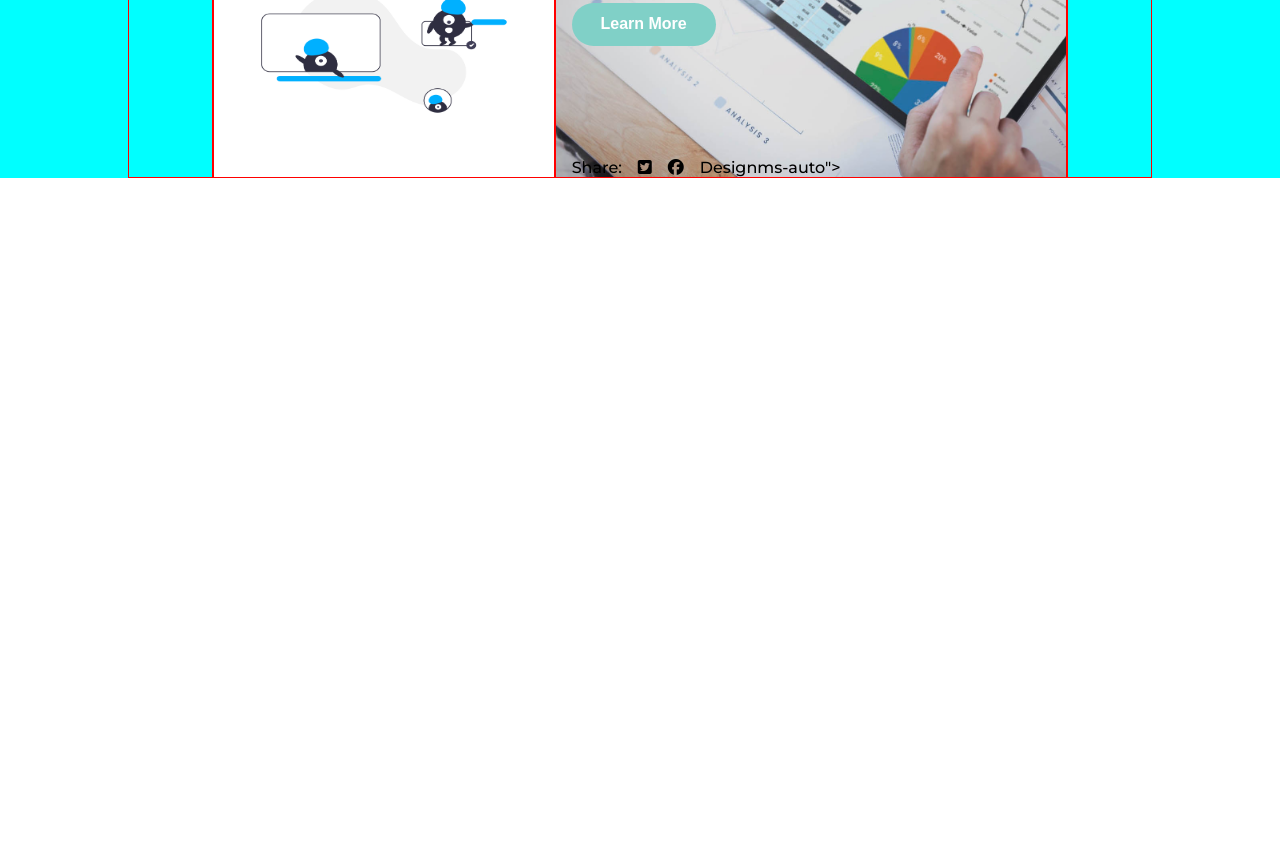
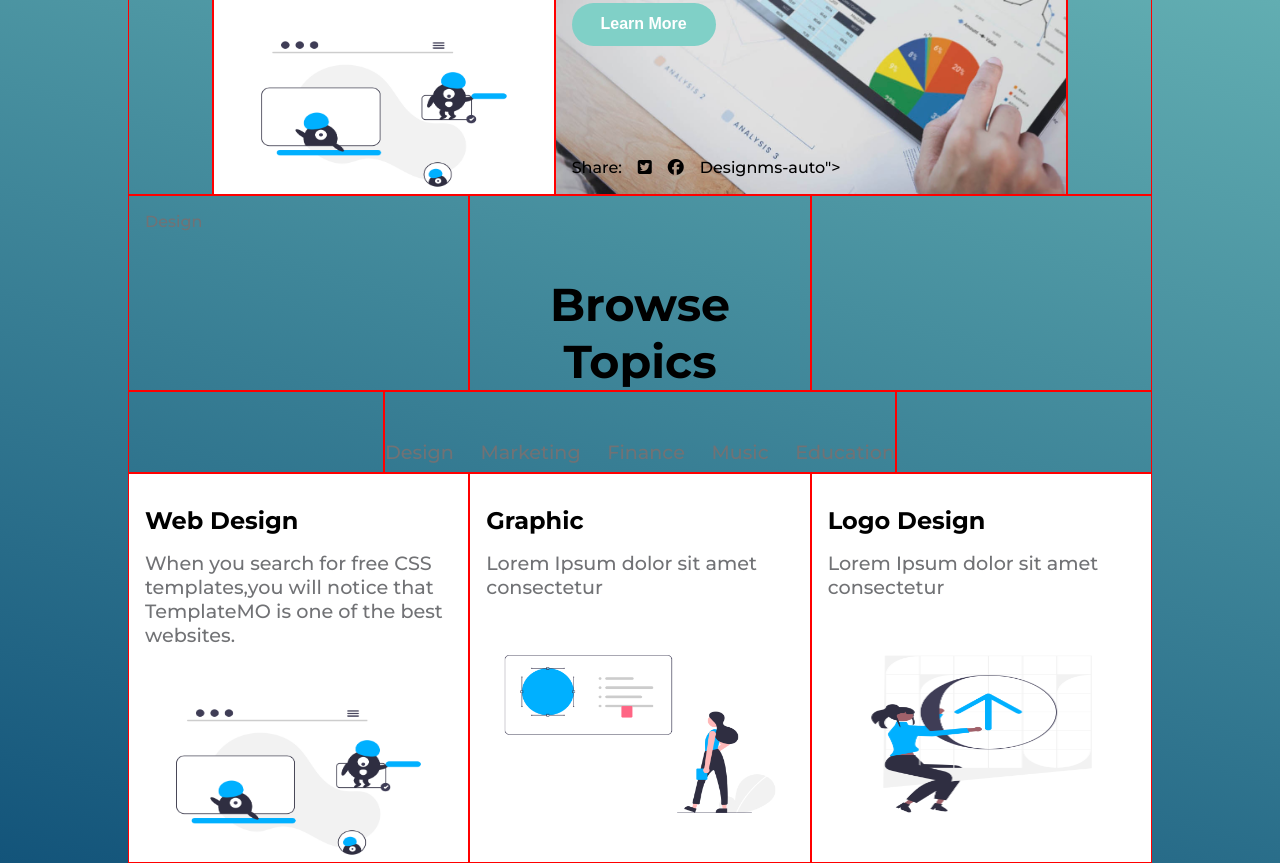
Before and after one commit to ele141082/topic, a plain HTML site: page index.html in a window 1280 px wide. Shown: the part 463-1326 px from the top of the page. Before the commit the page ends 800 px from the top, so only its background shows below. Drawn offline with Linux system fonts and the light colour scheme.

Commit message:
feat: added row and media

```diff
--- a/css/style.css
+++ b/css/style.css
@@ -3,9 +3,10 @@ body {
 }
 
   .container-wrapper {
-    background-color: aqua;
+    background-image: linear-gradient(15deg, #13547a 0%, #80d0c7 100%);
     padding: 0 10%;
 }
+
 
   /* .header-list {
     display: flex;
@@ -95,7 +96,22 @@ body {
 }
 
 .col-web {
+   height: 390px;
+   font-size: 1.2rem;
    background-color: white;
+   overflow: hidden;
+}
+
+.col-web h3 {
+   margin: 1rem;
+   margin-top: 2rem;
+   font-size: 1.5rem;
+}
+
+.col-web p {
+   margin: 1rem;
+   font-size: 1.2rem;
+   color: #717275;
 }
 
 .btn-more {
@@ -127,8 +143,7 @@ body {
     margin: 1rem;
     font-size: 1.5rem;
     color: white;
-
-}
+  }
 
 .col-finance p {
     margin: 1rem;
@@ -137,7 +152,7 @@ body {
 }
 
 .col-finance {
-
+    height: 390px;
     background-image: url(../businesswoman-using-tablet-analysis.jpg);
     background-size: cover;
     background-repeat: no-repeat;
@@ -152,3 +167,36 @@ body {
     display: flex;
     justify-content: space-between;
 }
+
+.p-design {
+  color: #717275;
+  margin-top: 1rem;
+  margin-left: 1rem;
+}
+
+.col-topics h2 {
+  font-size: 46px;
+  font-weight: 700;
+  text-align: center;
+  margin-top: 5rem;
+  color: #000000;
+}
+
+.list-browse {
+  display: flex;
+  justify-content: space-between;
+  margin-bottom: 0.5rem;
+  list-style-type: none;
+}
+
+.list-browse li {
+  font-size: 1.2rem;
+  color: #717275;
+  margin-top: 3rem;
+  cursor: pointer;
+}
+
+.list-browse li:hover {
+  color: #13547a;
+  border-bottom: 1px solid #13547a;
+}
--- a/index.html
+++ b/index.html
@@ -50,6 +50,7 @@
         </div>
         <div class="col col-1 col-md-2"></div>
       </div>
+      <main class="main">
        <div class="row row-web">
         <div class="col col-12 col-md-1"></div>
         <div class="col col-12 col-md-4 col-web">
@@ -69,10 +70,50 @@
             </ul>
         </div>
         <div class="col col-12 col-md-1"></div>
-
-
-    </div>
+       </div>
+       <main class="main">
+       <div class="row">
+        <div class="col col-4">
+          <p class="p-design">Design</p>
+        </div>
+        <div class="col col-4 col-topics">
+          <h2>Browse Topics</h2>
+        </div>
+        <div class="col col-4"></div>
+      </div>
+      <div class="row">
+        <div class="col col-12 col-md-3"></div>
+        <div class="col col-12 col-md-6">
+          <ul class="list-browse">
+            <li>Design</li>
+            <li>Marketing</li>
+            <li>Finance</li>
+            <li>Music</li>
+            <li>Education</li>
+          </ul>
+        </div>
+        <div class="col col-12 col-md-3"></div>
+      </div>
+      </main>
+      <div class="row">
+        <div class="col col-6 col-md-4 col-web">
+          <h3>Web Design</h3><i class="square" class="fa-regular fa-square"></i>
+          <p>When you search for free CSS <br>templates,you will notice that <br>TemplateMO is one of the best <br>websites.</p>
+          <img class="img-web" src="./undraw_Remote_design_team_re_urdx.png" alt="">
+        </div>
+        <div class="col col-6 col-md-4 col-web">
+          <h3>Graphic</h3><i class="square" class="fa-regular fa-square"></i>
+          <p>Lorem Ipsum dolor sit amet <br>consectetur</p>
+          <img class="img-web" src="./undraw_Redesign_feedback_re_jvm0.png" alt="">
+        </div>
+        <div class="col col-6 col-md-4 col-web">
+          <h3>Logo Design</h3><i class="square" class="fa-regular fa-square"></i>
+          <p>Lorem Ipsum dolor sit amet <br>consectetur</p>
+          <img class="img-web" src="./colleagues-working-cozy-office-medium-shot.png" alt="">
   </div>
+      </div>
+  </div>
+</div>
   <!-- <div class="container"> -->
   <!-- <div class="row">
       <div class="col col-2 col-sm-6 col-lg-12">ciao</div>
```
Also changed, not shown: colleagues-working-cozy-office-medium-shot.png (added), undraw_Redesign_feedback_re_jvm0.png (added).
